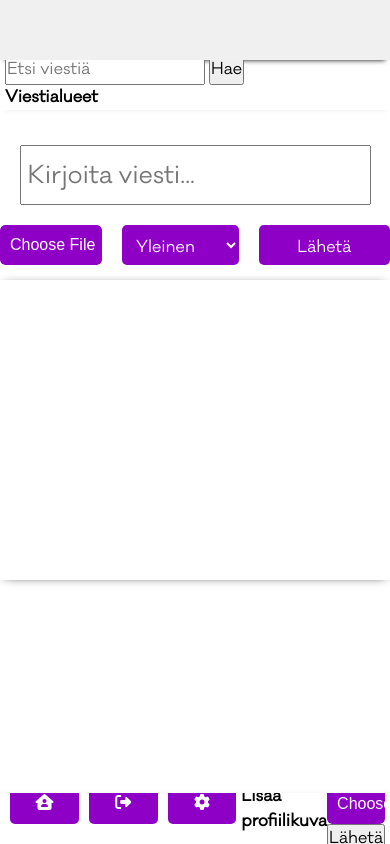
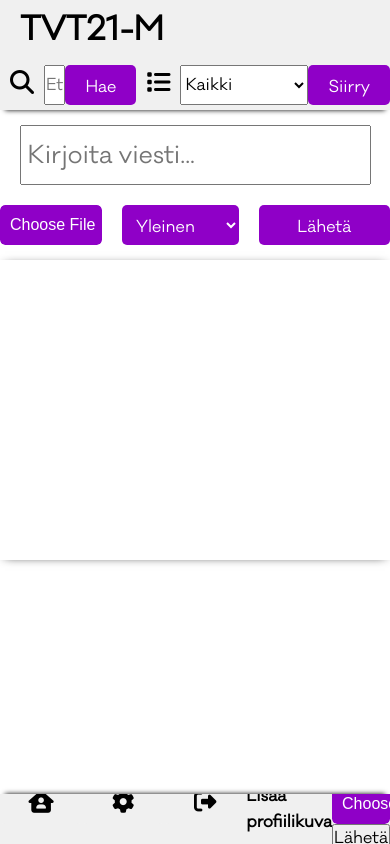
Before and after one commit to Velimah/WOP-Projekti, a plain HTML site: page Frontend/front.html in a window 390 px wide. Drawn offline with Linux system fonts and the light colour scheme; no server answers; sample sign-in values are in the browser's storage.

Commit message:
front responsiveness updates.

```diff
--- a/Frontend/css/index.css
+++ b/Frontend/css/index.css
@@ -25,8 +25,14 @@ header {
     width: 100%;
     height: 60px;
     background-color: #F0F0F0;
-/ / border-bottom: black solid 1 px;
     box-shadow: 0 5px 5px -5px black;
+    display: flex;
+    flex-direction: row;
+    align-items: center;
+}
+header h1 {
+    font-size: 2rem;
+    padding-left: 20px;
 }
 
 .container {
@@ -51,11 +57,15 @@ header {
     width: 100%;
     height: 100%;
     max-width: 250px;
-    border-radius: 5px;
     display: flex;
     flex-direction: column;
     justify-content: center;
 
+}
+
+#vasen i {
+    display: none;
+    font-size: 1.5rem;
 }
 
 .aluevalikko {
@@ -92,8 +102,44 @@ header {
     color: #FFFFFF;
 }
 
+#search-form {
+    display: flex;
+    flex-direction: column;
+    max-width: 300px;
+    width: 100%;
+    margin-bottom: 50px;
+}
+
+#board-select2 {
+    display: flex;
+    flex-direction: column;
+    max-width: 300px;
+    width: 100%;
+}
+
+#board-select2 select {
+ height: 40px;
+    margin-bottom: 10px;
+}
+
+#board-select2 button {
+    display: flex;
+    flex-direction: column;
+    max-width: 100px;
+    width: 100%;
+}
+
 #search-form > input {
     max-width: 200px;
+    width: 100%;
+    height: 40px;
+    margin-bottom: 10px;
+}
+
+#search-form button {
+    display: flex;
+    flex-direction: column;
+    max-width: 100px;
     width: 100%;
 }
 
@@ -118,7 +164,6 @@ header {
     overflow: auto;
     position: sticky;
     height: 100%;
-    border-radius: 5px;
     flex-shrink: 1;
     flex-grow: 0;
     width: 100%;
@@ -178,7 +223,7 @@ input[type=file]::file-selector-button:hover {
     background: #490066;
 }
 
-#board-select {
+.select {
     width: 100%;
     max-width: 150px;
     height: 40px;
@@ -192,11 +237,11 @@ input[type=file]::file-selector-button:hover {
     transition: background .3s ease-in-out;
 }
 
-#board-select:hover {
+.select:hover {
     background: #490066;
 }
 
-#laheta-nappi {
+.laheta-nappi {
     width: 100%;
     max-width: 150px;
     height: 40px;
@@ -209,7 +254,7 @@ input[type=file]::file-selector-button:hover {
     transition: background .3s ease-in-out;
 }
 
-#laheta-nappi:hover {
+.laheta-nappi:hover {
     background: #490066;
 }
 
@@ -355,6 +400,7 @@ p.viesti {
         padding: 0;
     }
 }
+
 @media screen and (max-width: 800px) {
     .container {
         justify-content: flex-start;
@@ -363,34 +409,66 @@ p.viesti {
     }
 
     #vasen {
+        flex-direction: row;
+        justify-content: center;
+        align-items: center;
         position: fixed;
         top: 60px;
         height: 50px;
-        max-width: 600px;
+        max-width: 800px;
         margin: 0;
-        padding: 5px;
+        padding: 0;
         border-radius: 0;
-        box-shadow: 0 5px 5px -4px #F0F0F0;
+        background-color: #F0F0F0;
+        box-shadow: 0 5px 5px -5px black;
+    }
+
+    .vasen-teksti {
+        display: none;
+    }
+
+    #vasen i {
+        display: initial;
+        margin-left: 10px;
+        margin-right: 10px;
     }
 
     #keski {
-        padding-top: 70px;
+        padding-top: 50px;
     }
 
-    .viesti {
-        width: 93%;
+    #search-form {
+        flex-direction: row;
+        justify-content: flex-start;
+        margin-bottom: 0;
+    }
+
+    #board-select2 {
+        flex-direction: row;
+        justify-content: flex-start;
+    }
+
+    #board-select2 select {
+        margin-bottom: 0;
+        max-width: 150px;
+    }
+
+    #search-form > input {
+        margin-bottom: 0;
+        max-width: 150px;
     }
 
     #oikea {
         position: fixed;
         bottom: 0;
-        height: 51px;
-        max-width: 600px;
+        height: 50px;
+        max-width: 800px;
         top: initial;
         margin: 0;
-        padding: 5px;
+        padding: 0;
         border-radius: 0;
-        box-shadow: 0 0 5px 0 #F0F0F0;
+        background-color: #F0F0F0;
+        box-shadow: 0 -5px 5px -5px black;
     }
 
     .aluevalikko {
@@ -399,15 +477,31 @@ p.viesti {
     }
 
     .aluelista {
+
         margin-bottom: 0;
-        margin-right: 5px;
-        margin-left: 5px;
-        display: flex;
-        flex-direction: row;
-        align-items: center;
+        height: 40px;
+        max-width: 170px;
+        width: 100%;
+        background-color: #F0F0F0;
+        transition: background .2s ease-in-out;
+        border-radius: 5px;
+    }
+    .aluelista i {
+        font-size: 1.4rem;
+        color: black;
+    }
+    .aluelista i:hover {
+        color: #8F00C7;
+    }
+
+    .aluelista:hover {
+        background-color: initial;
     }
 
     .aluelinkki {
-        font-size: 1rem;
+        padding-left: 0;
+        text-decoration: none;
+        font-size: 1.2rem;
+        color: #FFFFFF;
     }
 }
--- a/Frontend/front.html
+++ b/Frontend/front.html
@@ -11,19 +11,22 @@
 </head>
 <body>
 <header>
-
-
+  <h1>TVT21-M</h1>
 </header>
 <main class="container">
   <div id="vasen">
 
-    <h2>Haku</h2>
+      <h2 class="vasen-teksti">Haku</h2>
+      <p><i class="fa-solid fa-magnifying-glass"></i></p>
+
     <form id="search-form">
       <input type="text" name="message_body" placeholder="Etsi viestiä">
-      <button type="submit">Hae</button>
+      <button class="laheta-nappi" type="submit">Hae</button>
     </form>
 
-    <h2>Viestialueet</h2>
+    <h2 class="vasen-teksti">Viestialueet</h2>
+    <p><i class="fa-solid fa-list"></i></p>
+
     <form action="http://localhost:3000/message/board" method="post"
           enctype="multipart/form-data" id="board-select2">
       <select name="board_id" id="select">
@@ -34,7 +37,7 @@
         <option value="5">Tietokannat</option>
         <option value="6">Matematiikka</option>
       </select>
-      <button id="laheta-nappis" type="submit">Siirry</button>
+      <button class="laheta-nappi" type="submit">Siirry</button>
     </form>
 
   </div>
@@ -47,7 +50,7 @@
       <div id="input-container">
         <input id="kuva-nappi" type="file" name="picture" accept="image/*" placeholder="">
 
-        <select id=board-select name="board_id">
+        <select class="select" id=board-select name="board_id">
           <option value="2">Yleinen</option>
           <option value="3">Frontend</option>
           <option value="4">Backend</option>
@@ -55,7 +58,7 @@
           <option value="6">Matematiikka</option>
         </select>
 
-        <button id="laheta-nappi" type="submit">Lähetä</button>
+        <button class="laheta-nappi" type="submit">Lähetä</button>
       </div>
     </form>
 
@@ -72,19 +75,21 @@
       </div>
 
       <div class="aluelista">
+        <a class="aluelinkki" href="modify-user.html"><i class="fa-solid fa-gear"></i><span class="linkkiteksti"> Asetukset</span></a>
+      </div>
+
+      <div class="aluelista">
         <a class="aluelinkki" href="logout.html"><i class="fa-solid fa-right-from-bracket"></i><span class="linkkiteksti"> Kirjaudu ulos</span></a>
       </div>
 
-      <div class="aluelista">
-        <a class="aluelinkki" href="modify-user.html"><i class="fa-solid fa-gear"></i><span class="linkkiteksti"> Asetukset</span></a>
-      </div>
 
-      <h2>Lisää profiilikuva</h2>
+     <h2>Lisää profiilikuva</h2>
       <form action="http://localhost:3000/user" method="post"
             enctype="multipart/form-data" id="addPictureForm">
         <input id="asdss" type="file" name="picture" accept="image/*" placeholder="Valitse kuva">
         <button id="asdsssdd" type="submit">Lähetä</button>
       </form>
+
     </div>
   </div>
 </main>
```
Also changed, not shown: Frontend/show-message.html (+1 -1 lines), Frontend/css/show-message.css (renamed from Frontend/css/viestit-vastaukset.css).
